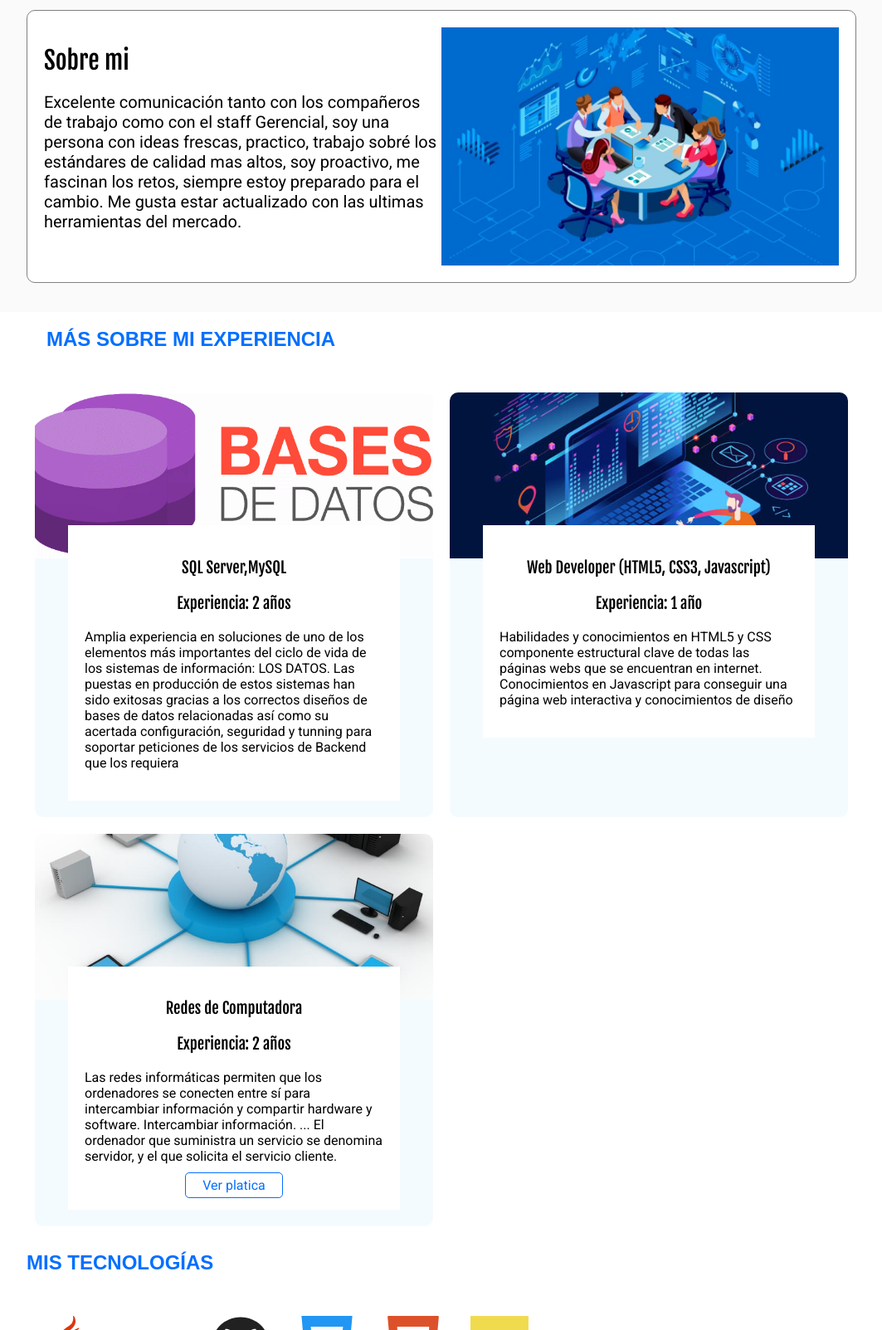
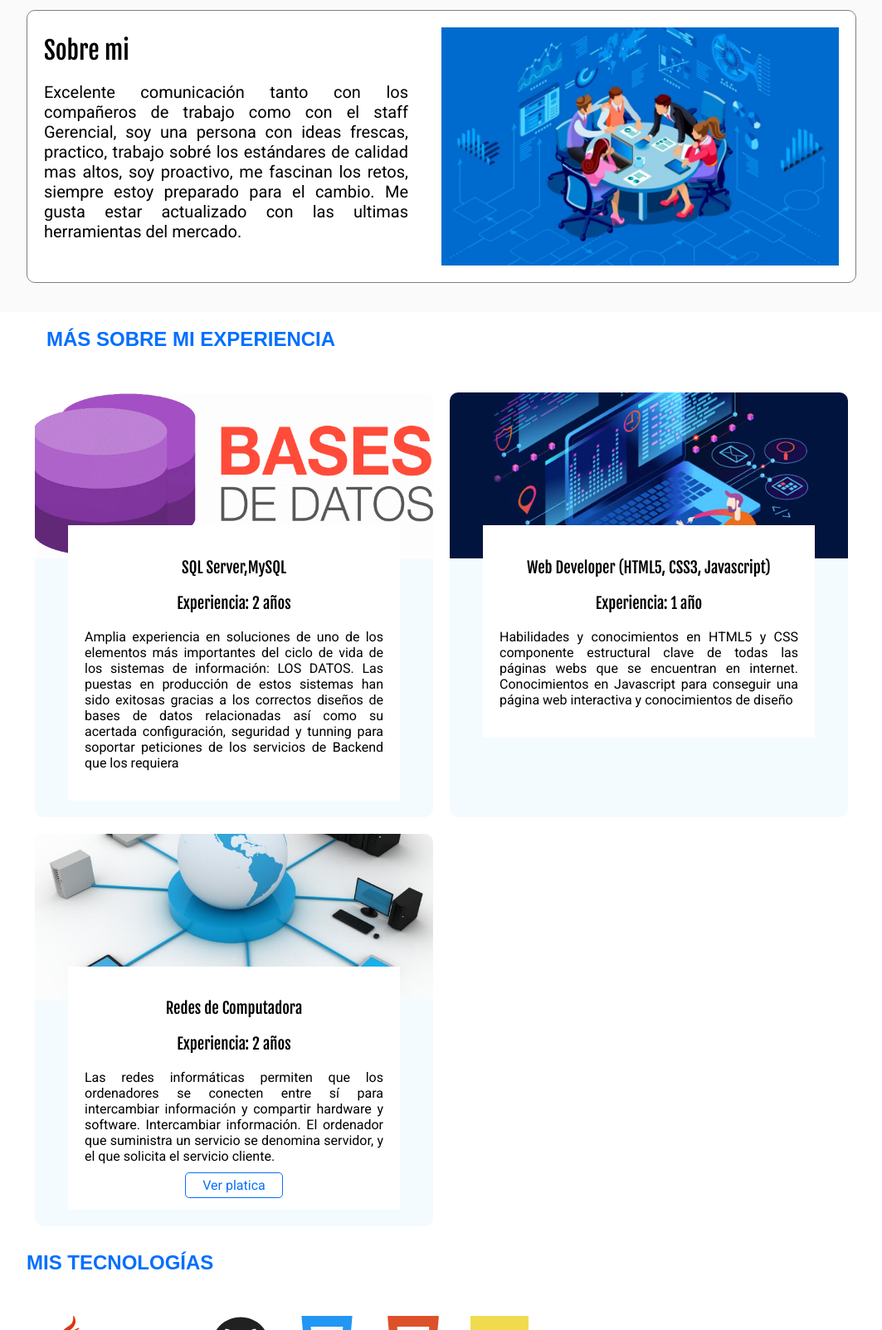
Before and after one commit to simicordero/Portfolio, a plain HTML site: page index.html in a window 1280 px wide. Shown: the part 842-2445 px from the top of the page at 83% size, without its empty margins (108-1171 px from the left). Drawn offline with Linux system fonts and the light colour scheme.

Commit message:
Se justificaron los textos

```diff
--- a/css/estilos.css
+++ b/css/estilos.css
@@ -78,6 +78,8 @@
 
 .project-description{
     font-size: 20px;
+    text-align: justify;
+    padding-right: 2em;
 }
 
 .project strong {
@@ -206,7 +208,7 @@
 }
 
 .event-description{
-    text-align: left;
+    text-align: justify;
 }
 
 .event-url{
--- a/index.html
+++ b/index.html
@@ -83,7 +83,7 @@
             <div class="event-detail">
                 <h3 class="event-title">Redes de Computadora</h3>
                 <h3 class="event-title">Experiencia: 2 años</h3>
-                <p class="event-description">Las redes informáticas permiten que los ordenadores se conecten entre sí para intercambiar información y compartir hardware y software. Intercambiar información. ... El ordenador que suministra un servicio se denomina servidor, y el que solicita el servicio cliente.</p>
+                <p class="event-description">Las redes informáticas permiten que los ordenadores se conecten entre sí para intercambiar información y compartir hardware y software. Intercambiar información. El ordenador que suministra un servicio se denomina servidor, y el que solicita el servicio cliente.</p>
                 <a class="event-url" href="https://youtube.com/watch?v=BIS7cWgJg0" target="_blank">Ver platica</a>
             </div>
         </article>
@@ -119,7 +119,7 @@
         <div class="social">
             <a href="https://twitter.com/Simicordero" target="_blank" class="social-link twitter"></a>
             <a href="https://facebook.com/simitrio.diarte" target="_blank" class="social-link facebook"></a>
-            <a href="" target="_blank" class="social-link github"></a>
+            <a href="https://github.com/simicordero/" target="_blank" class="social-link github"></a>
             <a href="https://instagram.com/" target="_blank" class="social-link instagram"></a>
         </div>
     </div>
```
